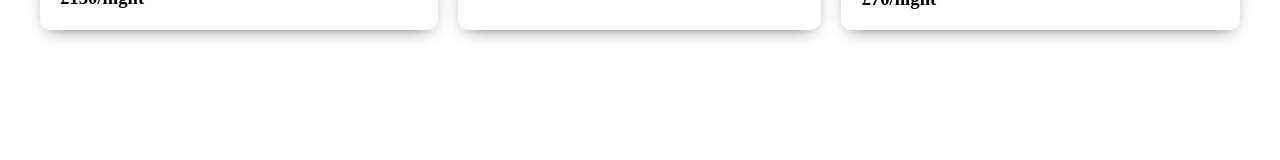
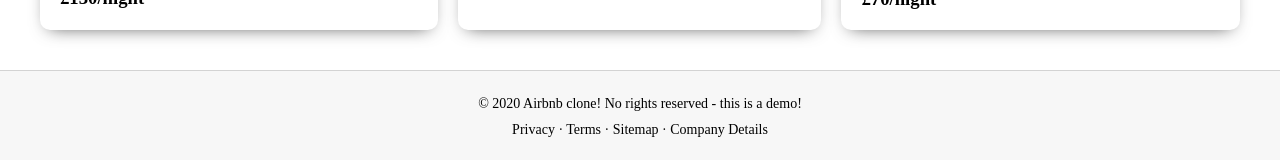
Before and after one commit to graceDev1/airbnb-clone, a React (Create React App) app: page / in a window 1280 px wide. Shown: the part 1533-1693 px from the top of the page. Before the commit the page ends 1603 px from the top, so only its background shows below. Built offline with nearby package versions, Linux system fonts and the light colour scheme.

Commit message:
footer component

```diff
--- a/src/App.js
+++ b/src/App.js
@@ -1,4 +1,5 @@
 import './App.css';
+import Footer from './components/Footer';
 import Header from './components/Header';
 import Home from './components/Home';
 
@@ -14,6 +15,7 @@ function App() {
           {/* Search */}
         {/* Cards */}
         {/* Footer */}
+        <Footer/>
       {/* Search pages */}
         {/*  */}
     </div>
--- /dev/null
+++ b/src/components/Footer.jsx
@@ -0,0 +1,13 @@
+import React from 'react'
+import '../style/Footer.css';
+
+function Footer() {
+    return (
+        <div className="footer">
+            <p>© 2020 Airbnb clone! No rights reserved - this is a demo!</p>
+            <p>Privacy · Terms · Sitemap · Company Details</p>
+        </div>
+    )
+}
+
+export default Footer
--- a/src/components/Search.jsx
+++ b/src/components/Search.jsx
@@ -23,20 +23,12 @@ function Search() {
     }
     return (
         <div className="search">
-            <DateRangePicker
-            ranges={[selectionRange]}
-            onChange={handleSelect}
-            />
+            <DateRangePicker ranges={[selectionRange]} onChange={handleSelect} />
             <h2>
-                Number of guests
-                <PeopleIcon/>
+                Number of guests <PeopleIcon />
             </h2>
-            <input
-            type="number"
-             defaultValue={2}
-             min={0}
-             />
-             <Button>Search Airbnb</Button>
+            <input min={0} defaultValue={2} type="number" />
+            <Button>Search Airbnb</Button>
         </div>
     )
 }
--- a/src/style/Banner.css
+++ b/src/style/Banner.css
@@ -1,6 +1,6 @@
 
 .banner{
-    background: url("https://cdn.cnn.com/cnnnext/dam/assets/150511105029-airbnb-architecture--fox-island-full-169.jpg") center center;
+    background: url("https://media.cntraveler.com/photos/5db1d0dd11c1e500092e7133/master/pass/airbnb-ski-aspen-28328347.jpg") center center;
     height: 66vh;
     position: relative;
 }
--- /dev/null
+++ b/src/style/Footer.css
@@ -0,0 +1,13 @@
+.footer {
+    border-top: 1px solid lightgray;
+    padding: 20px;
+    background-color: #f7f7f7;
+    bottom: 0;
+    text-align: center;
+
+}
+
+.footer > p{
+    padding: 5px;
+    font-size: 14px;
+}
--- a/src/style/Search.css
+++ b/src/style/Search.css
@@ -1,11 +1,11 @@
-.search{
+.search {
     position: absolute;
     top: 35px;
     left: 25%;
-    width: 50vw;
+    width: 100vw;
 }
 
-.search > h2{
+.search > h2 {
     display: flex;
     align-items: center;
     justify-content: space-between;
@@ -25,25 +25,23 @@
     height: 30px;
     top: 420px;
     border: none;
-}
-
+  }
 
 .search > input:focus {
     outline-width: 0;
 }
 
-
-.search > button{
+.search > button {
     position: absolute;
     left: 0;
     top: 480px;
     text-transform: inherit !important;
-    background-color: #ff7777;
+    background-color: #ff7779;
     color: white;
     width: 579px;
+  }
+
+.search > button:hover {
+    background-color: white;
+    color: #ff7779;
 }
-
-.search > button:hover{
-    background-color: white;
-    color: #ff7777;
-}
```
Also changed, not shown: 1 other file (tests, documents, lock files or other folders).
